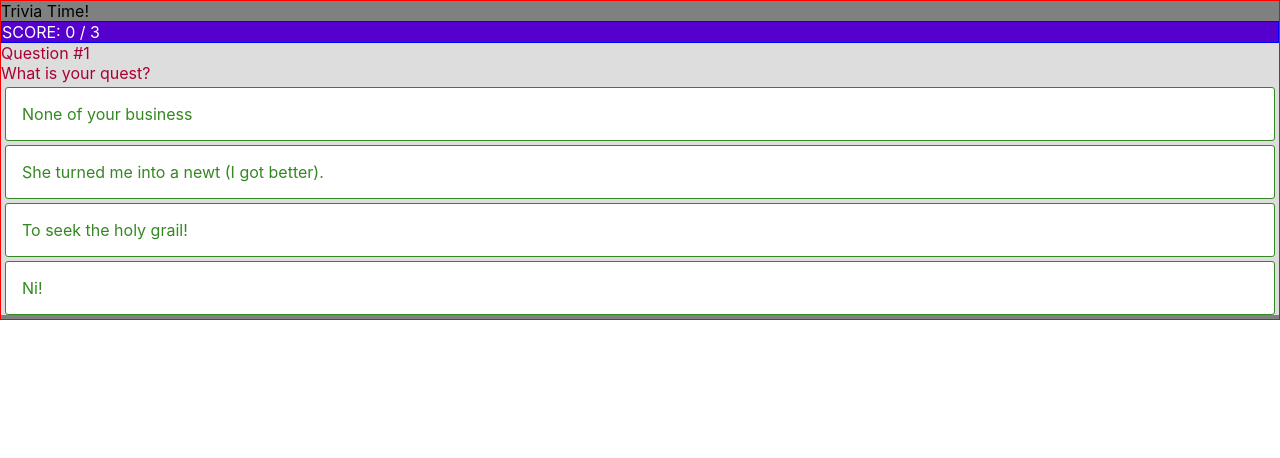
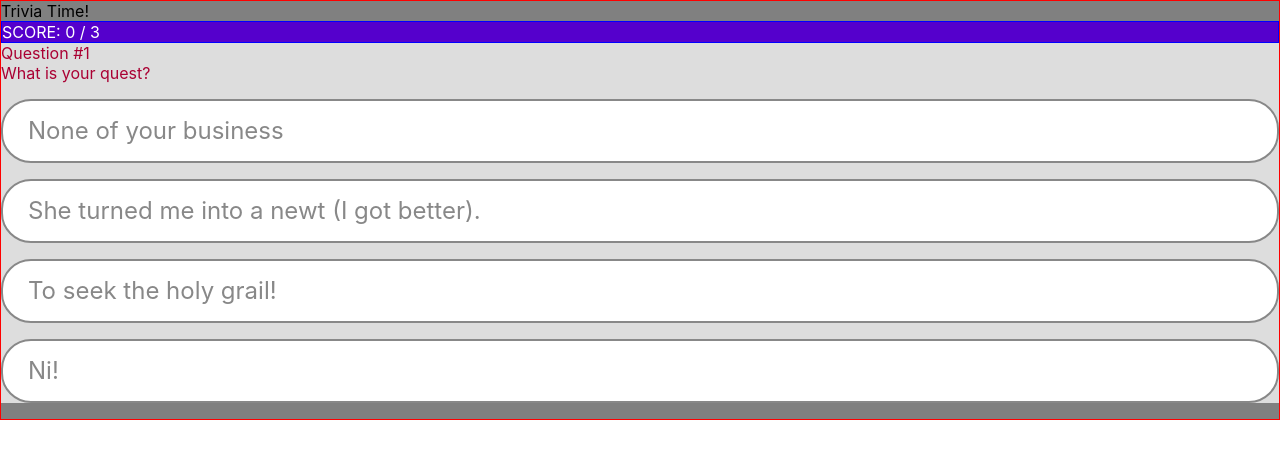
Before and after one commit to JohnDHamm/trivia, a React (Create React App) app: page / in a window 1280 px wide. Shown: the top 458 px of the page. Built offline with nearby package versions, Linux system fonts and the light colour scheme.

Commit message:
styling added to AnswerButton

```diff
--- a/package.json
+++ b/package.json
@@ -5,7 +5,8 @@
   "dependencies": {
     "react": "^16.8.6",
     "react-dom": "^16.8.6",
-    "react-scripts": "3.0.1"
+    "react-scripts": "3.0.1",
+    "styled-components": "^4.3.2"
   },
   "scripts": {
     "start": "react-scripts start",
--- a/src/components/answer_button.js
+++ b/src/components/answer_button.js
@@ -1,11 +1,35 @@
 import React from 'react'
+import styled from 'styled-components'
+import sharedStyles from '../styles/shared_styles'
 
+const Button = styled.div`
+    height: 60px;
+    line-height: 60px;
+    color: #888;
+    font-size: 1.5rem;
+    background: #fff;
+    border: 2px solid #888;
+    border-radius: 30px;
+    padding-left: 25px;
+    margin: 1rem 0;
+
+    @media screen and (max-width: 600px)  {
+        height: 40px;
+        line-height: 40px;
+        font-size: 1rem;
+        padding-left: 15px;
+        border-radius: 20px;
+        margin: 0.5rem 0;
+    }
+
+    :hover {
+        color: ${sharedStyles.COLOR_GREEN};
+        transform: scale(1.025);
+        border: 2px solid ${sharedStyles.COLOR_GREEN};
+    }
+`
 export default function AnswerButton({answer, isCorrectAnswer, submitAnswer}) {
     return (
-        <div
-            style={{color: '#338822', background: 'white', border: '1px solid #338822', borderRadius: '3px', padding: '1rem', margin: '0.25rem'}}
-            onClick={() => submitAnswer(isCorrectAnswer)}>
-            {answer}
-        </div>
+        <Button onClick={() => submitAnswer(isCorrectAnswer)}>{answer}</Button>
     )
 }
--- /dev/null
+++ b/src/styles/shared_styles.js
@@ -0,0 +1,5 @@
+const sharedStyles = {
+    COLOR_GREEN: '#338822'
+}
+
+export default sharedStyles
```
Also changed, not shown: 1 other file (tests, documents, lock files or other folders).
